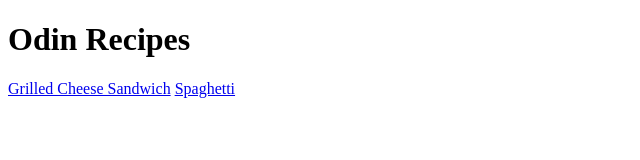
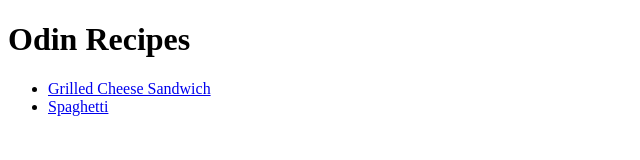
Before and after one commit to majand84/odin-recipes, a plain HTML site: page index.html in a window 1280 px wide. Shown: the whole page, without its empty margins (0-640 px from the left). Drawn offline with Linux system fonts and the light colour scheme.

Commit message:
Reformat links on homepage

```diff
--- a/index.html
+++ b/index.html
@@ -7,7 +7,9 @@
 </head>
 <body>
     <h1>Odin Recipes</h1>
-    <a href="recipes/grilledcheese.html">Grilled Cheese Sandwich</a>
-    <a href="recipes/spaghetti.html">Spaghetti</a>
+    <ul>
+        <li><a href="recipes/grilledcheese.html">Grilled Cheese Sandwich</a></li>
+        <li><a href="recipes/spaghetti.html">Spaghetti</a></li>
+    </ul>
 </body>
 </html>
```
